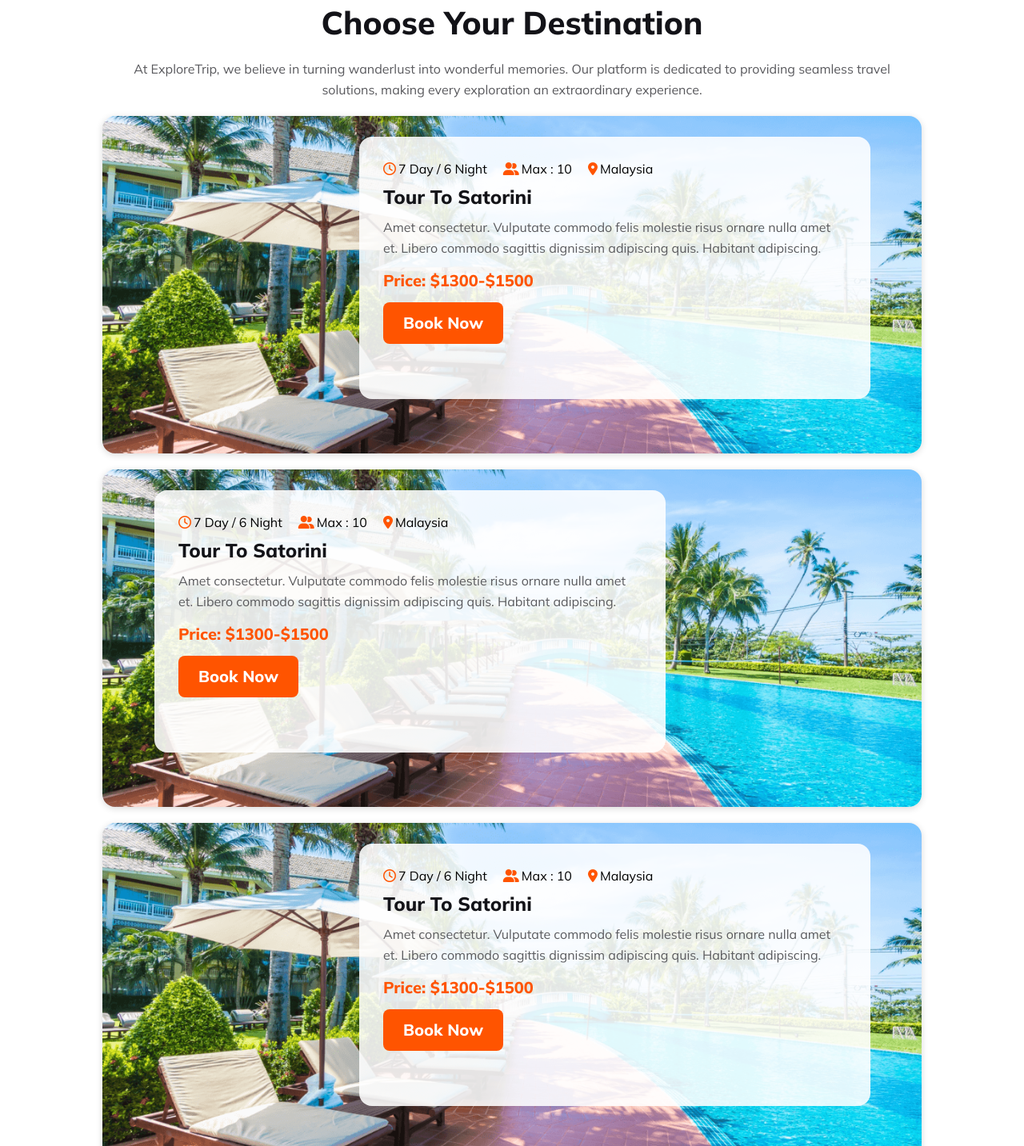
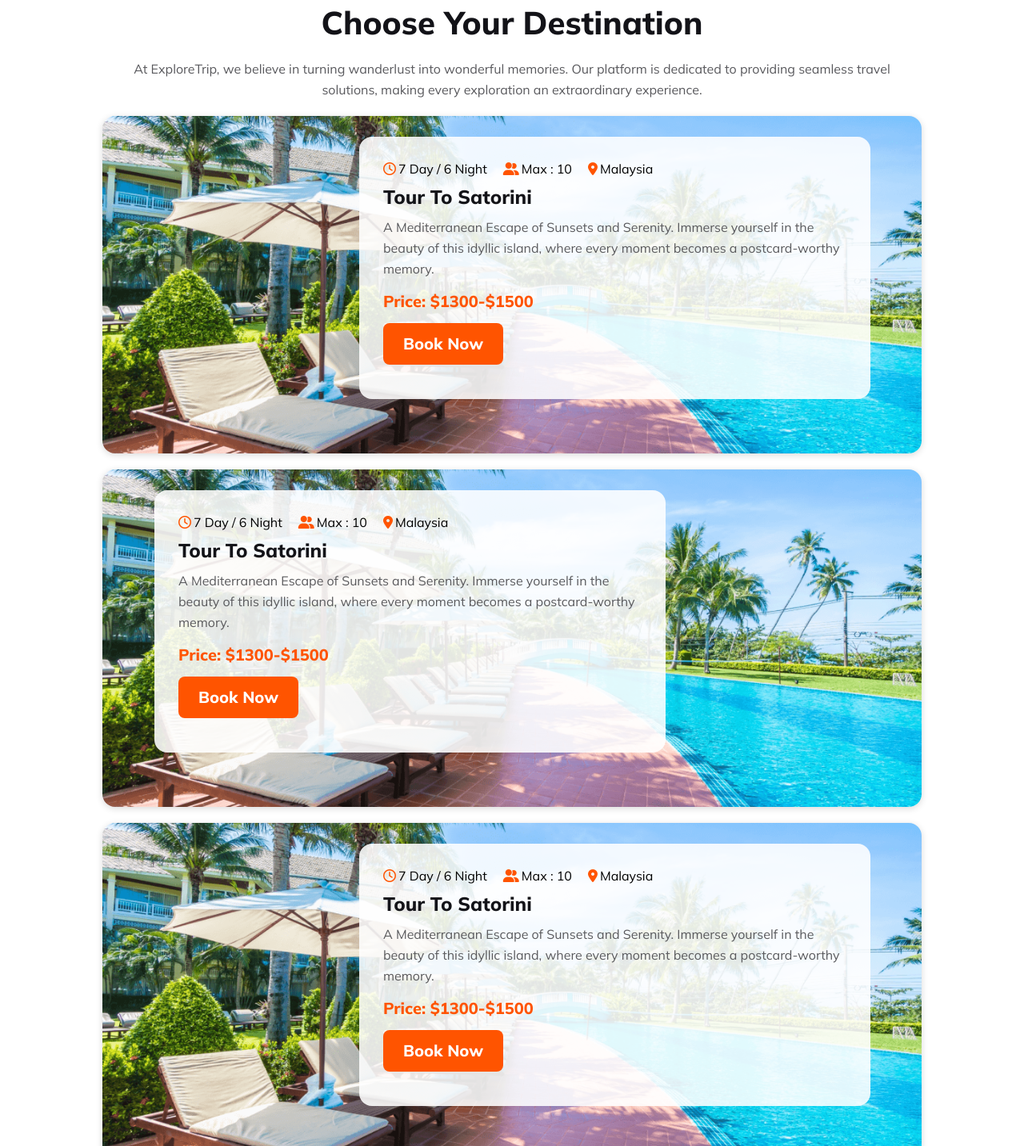
Before and after one commit to AlaminHossainDev/assignment_two, a plain HTML site: page index.html in a window 1280 px wide. Shown: the part 3358-4791 px from the top of the page at 80% size. Drawn offline with Linux system fonts and the light colour scheme.

Commit message:
new added

```diff
--- a/index.html
+++ b/index.html
@@ -5,8 +5,8 @@
     <meta name="viewport" content="width=device-width, initial-scale=1.0" />
     <title>ExploreTrip</title>
     <!-- link css -->
-    <link rel="stylesheet" href="/style/style.css" />
-    <link rel="stylesheet" href="/style/responsive.css" />
+    <link rel="stylesheet" href="./style/style.css" />
+    <link rel="stylesheet" href="./style/responsive.css" />
     <!-- Google fonts link -->
     <link rel="preconnect" href="https://fonts.googleapis.com" />
     <link rel="preconnect" href="https://fonts.gstatic.com" crossorigin />
@@ -245,9 +245,9 @@
               <div class="content-discount">
                 <h2 class="card-title">Tour To Satorini</h2>
                 <p class="card-description">
-                  Amet consectetur. Vulputate commodo felis molestie risus
-                  ornare nulla amet et. Libero commodo sagittis dignissim
-                  adipiscing quis. Habitant adipiscing.
+                  A Mediterranean Escape of Sunsets and Serenity. Immerse
+                  yourself in the beauty of this idyllic island, where every
+                  moment becomes a postcard-worthy memory.
                 </p>
                 <span class="price-tag">Price: $1300-$1500</span>
                 <button class="primary-btn btn-hover">Book Now</button>
@@ -276,9 +276,9 @@
               <div class="content-discount">
                 <h2 class="card-title">Tour To Satorini</h2>
                 <p class="card-description">
-                  Amet consectetur. Vulputate commodo felis molestie risus
-                  ornare nulla amet et. Libero commodo sagittis dignissim
-                  adipiscing quis. Habitant adipiscing.
+                  A Mediterranean Escape of Sunsets and Serenity. Immerse
+                  yourself in the beauty of this idyllic island, where every
+                  moment becomes a postcard-worthy memory.
                 </p>
                 <span class="price-tag">Price: $1300-$1500</span>
                 <button class="primary-btn btn-hover">Book Now</button>
@@ -307,9 +307,9 @@
               <div class="content-discount">
                 <h2 class="card-title">Tour To Satorini</h2>
                 <p class="card-description">
-                  Amet consectetur. Vulputate commodo felis molestie risus
-                  ornare nulla amet et. Libero commodo sagittis dignissim
-                  adipiscing quis. Habitant adipiscing.
+                  A Mediterranean Escape of Sunsets and Serenity. Immerse
+                  yourself in the beauty of this idyllic island, where every
+                  moment becomes a postcard-worthy memory.
                 </p>
                 <span class="price-tag">Price: $1300-$1500</span>
                 <button class="primary-btn btn-hover">Book Now</button>
```
